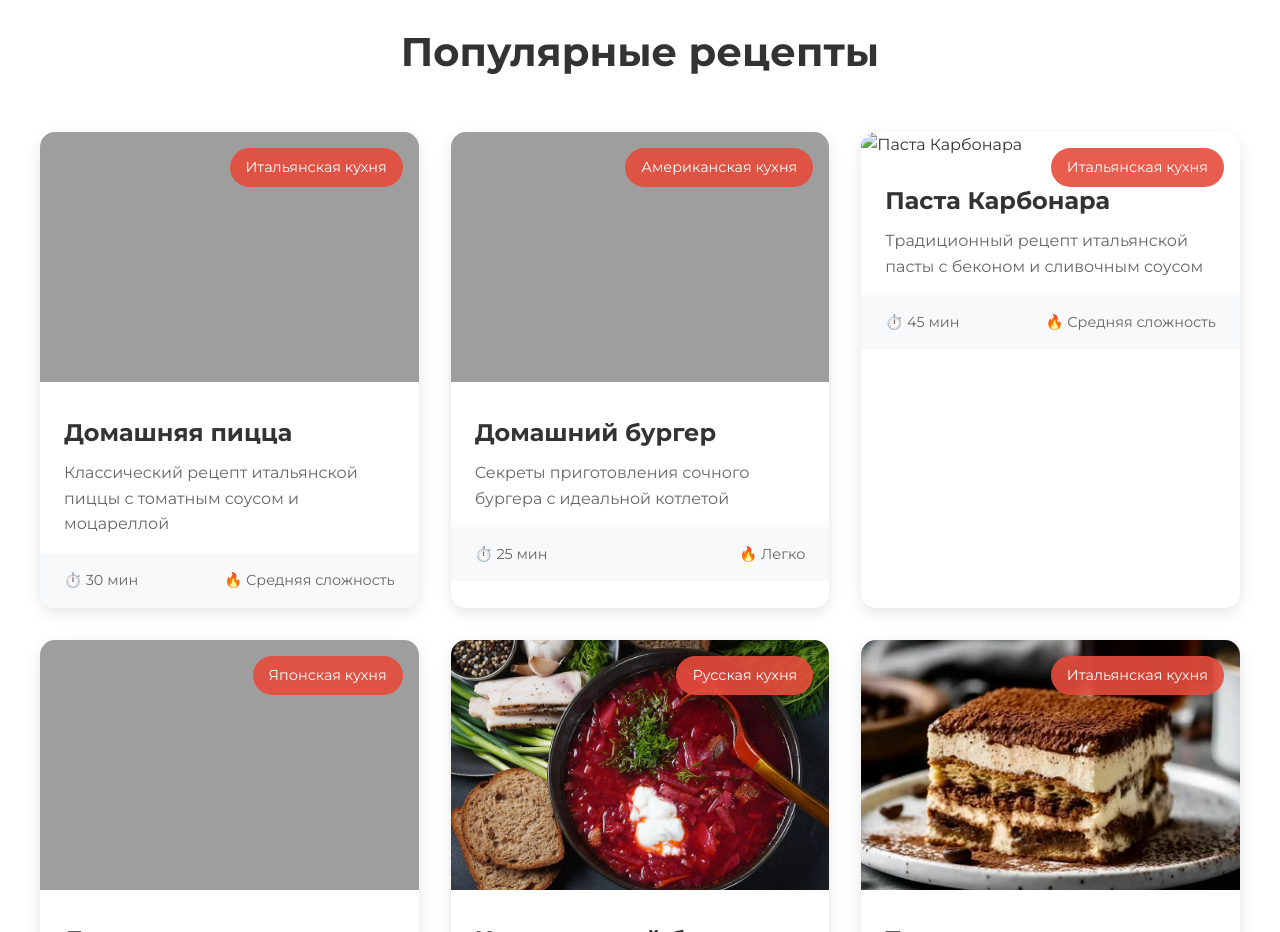
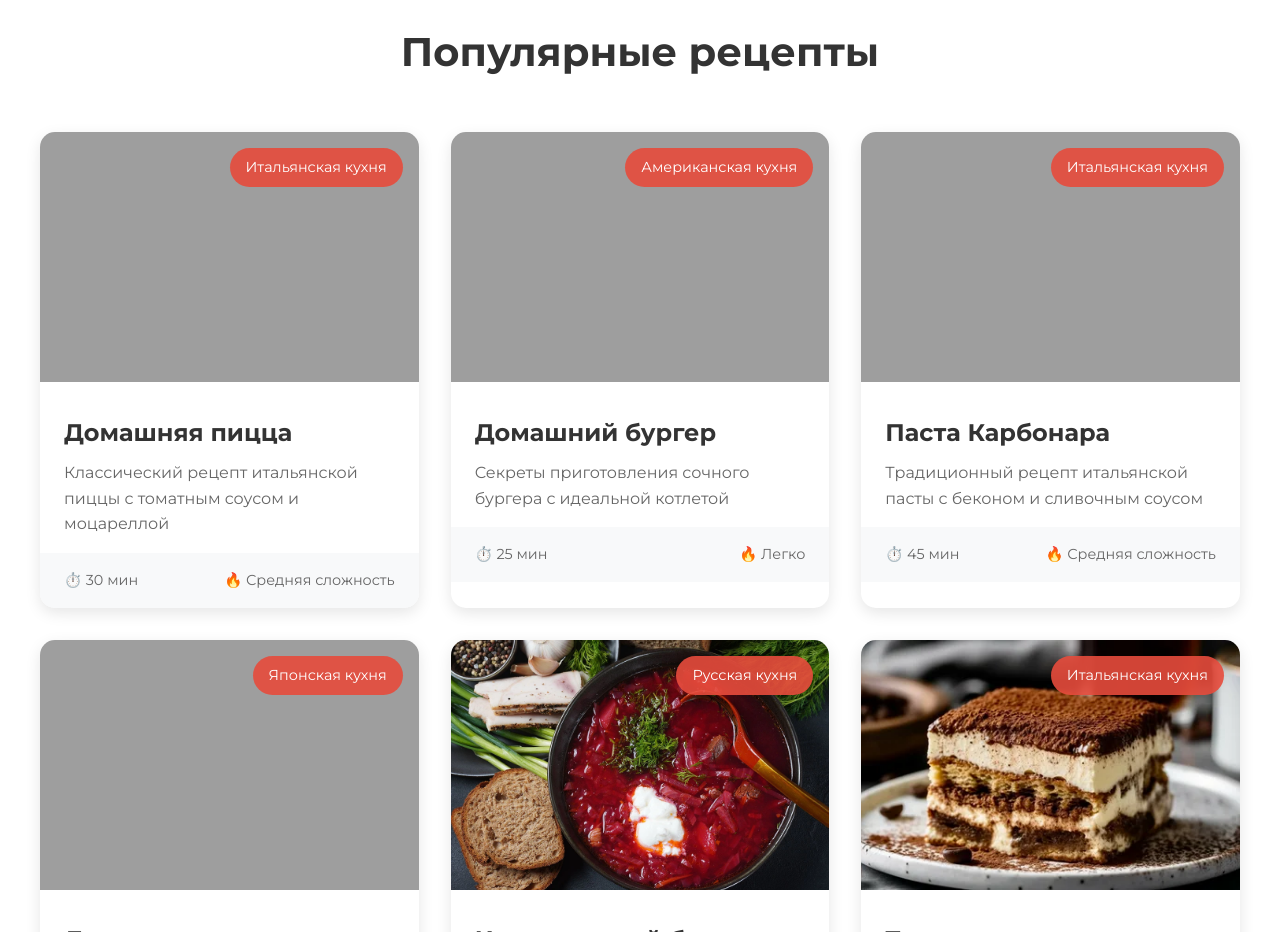
Before and after one commit to ilya2132/ilya_maket, a plain HTML site: page index.html in a window 1280 px wide. Shown: the part 860-1792 px from the top of the page. Drawn offline with Linux system fonts and the light colour scheme; the site is published under a folder, as on GitHub Pages, so addresses that start at the root find nothing.

Commit message:
поправил код

```diff
--- a/index.html
+++ b/index.html
@@ -72,7 +72,7 @@
                 </article>
                 <article class="menu-item">
                     <div class="image-container">
-                        <img src="/images/photo-1473093295043-cdd812d0e601.jfif" alt="Паста Карбонара">
+                        <img src="./images/photo-1473093295043-cdd812d0e601.jfif" alt="Паста Карбонара">
                         <div class="recipe-tag">Итальянская кухня</div>
                     </div>
                     <h3>Паста Карбонара</h3>
```
